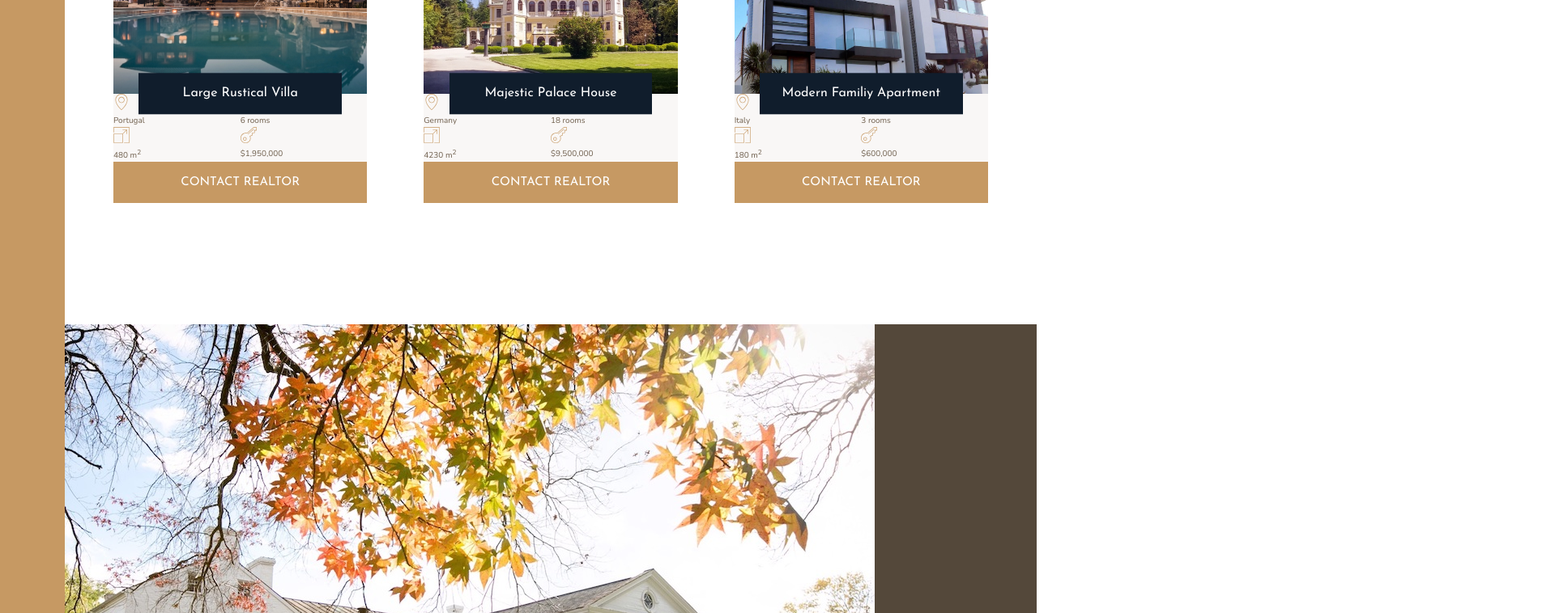
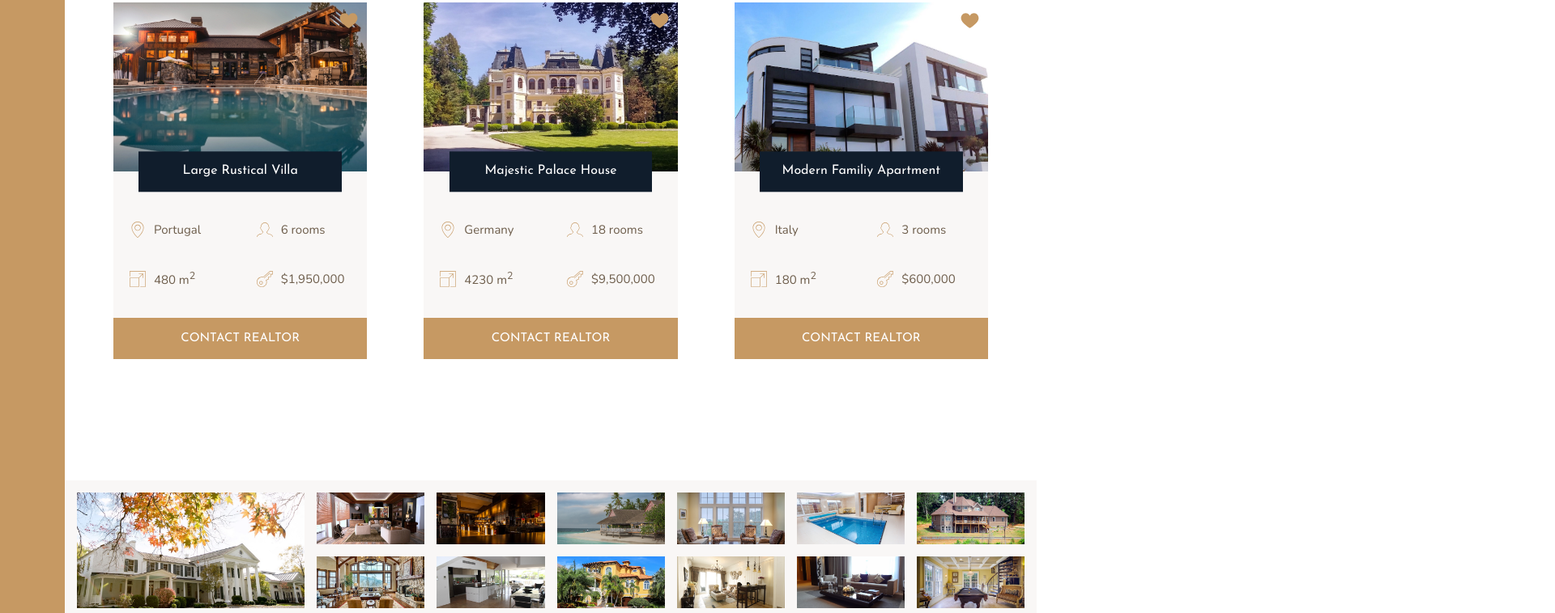
Before and after one commit to troymendous/nexter, a website: page index.html in a window 1280 px wide. Shown: the part 2478-3236 px from the top of the page at 81% size, 1920 px wide, since content can reach past the window. Drawn offline with nearby package versions, Linux system fonts and the light colour scheme.

Commit message:
adding imaged to gallery

```diff
--- a/sass/_gallery.scss
+++ b/sass/_gallery.scss
@@ -1,4 +1,31 @@
 .gallery {
-	background-color: $color-grey-dark-1;
 	grid-column: full-start / full-end;
+	background-color: $color-grey-light-1;
+
+	display: grid;
+	grid-template-columns: repeat(8, 1fr);
+	grid-template-rows: repeat(7, 5vw);
+	grid-gap: 1.5rem;
+	padding: 1.5rem;
+
+	&__item {
+		&--1 {
+			grid-row: 1 / span 2;
+			grid-column: 1 / span 2;
+		}
+
+
+
+	}
+
+	&__img {
+		width: 100%;
+		height: 100%;
+		object-fit: cover;
+		display: block;
+
+
+	}
+
+
 }
--- a/sass/_homes.scss
+++ b/sass/_homes.scss
@@ -14,6 +14,7 @@
 	display: grid;
 
 	grid-template-columns: repeat(2, 1fr);
+	grid-row-gap: 35px;
 	&__img {
 		width: 100%;
 		grid-row: 1 / 2;
@@ -51,16 +52,24 @@
 	}
 
 	&__location,
+	&__rooms {
+		margin-top: 2.5rem;
+	}
+
+	&__location,
 	&__rooms,
 	&__area,
 	&__price {
+		font-size: 1.5rem;
+		margin-left: 2rem;
+		display: flex;
+		align-items: center;
+
 		svg {
 			fill: $color-primary;
 			height: 2rem;
 			width: 2rem;
-		}
-
-		p {
+			margin-right: 1rem;
 		}
 	}
 
```
Also changed, not shown: sass/main.css, 1 other file.
